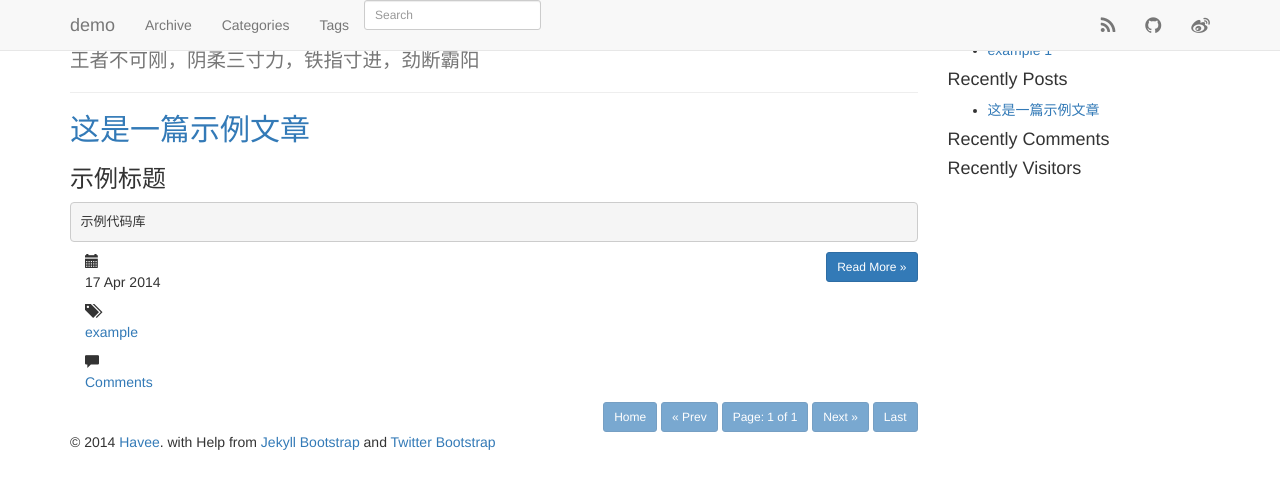
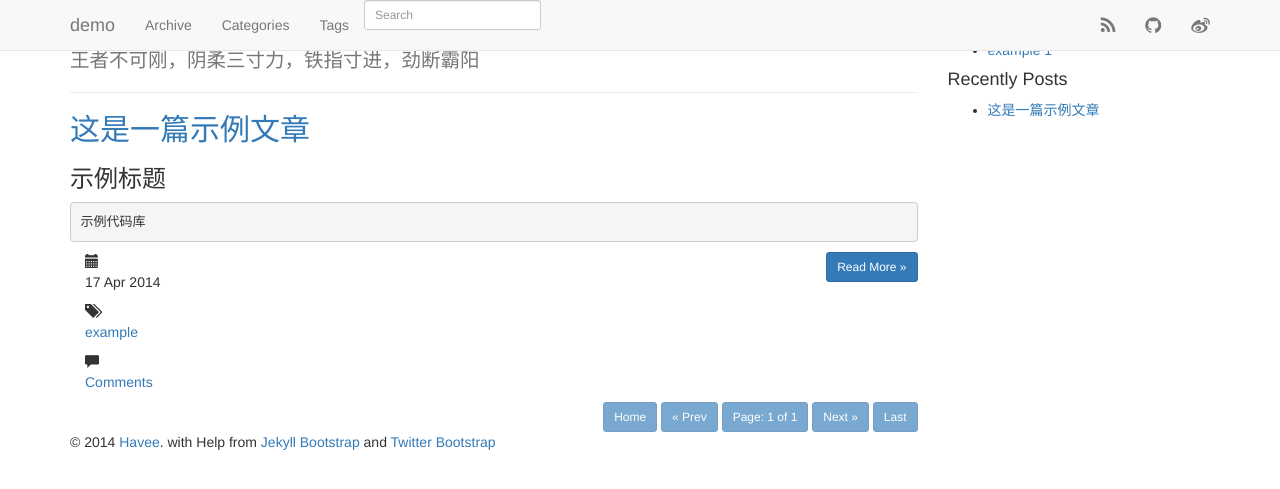
Before and after one commit to tgist/tgist.github.io, a Jekyll site: the page built from index.html, in a window 1280 px wide. Shown: the top 489 px of the page. Built offline with Jekyll 4.4.1, drawn with Linux system fonts in a browser that asks for light colours; nearby versions of some CDN libraries; Markdown is read by kramdown in place of the engine named in the settings; the list of posts is cut into pages by our own code; comment, search, counter and statistics services are not loaded; part of the change alters nothing that is shown.

```diff
--- a/_config.yml
+++ b/_config.yml
@@ -44,7 +44,7 @@ JB :
 
   # 评论，provider 留空或 false 关闭评论
   comments :
-    provider : duoshuo              # 采用那种评论，duoshuo 或 disqus ....
+    provider :                      # 采用那种评论，可填 duoshuo 或 disqus 或其他 ...
     disqus :
       short_name :
     livefyre :
@@ -71,7 +71,7 @@ JB :
 
   # 网站统计
   analytics :
-    provider : baidu                # 采用那种统计，baidu 或 google ...
+    provider :                      # 采用那种统计，可填 baidu 或 google 或其他 ...
     google :
         tracking_id : 'UA-123-12'
     getclicky :
```
